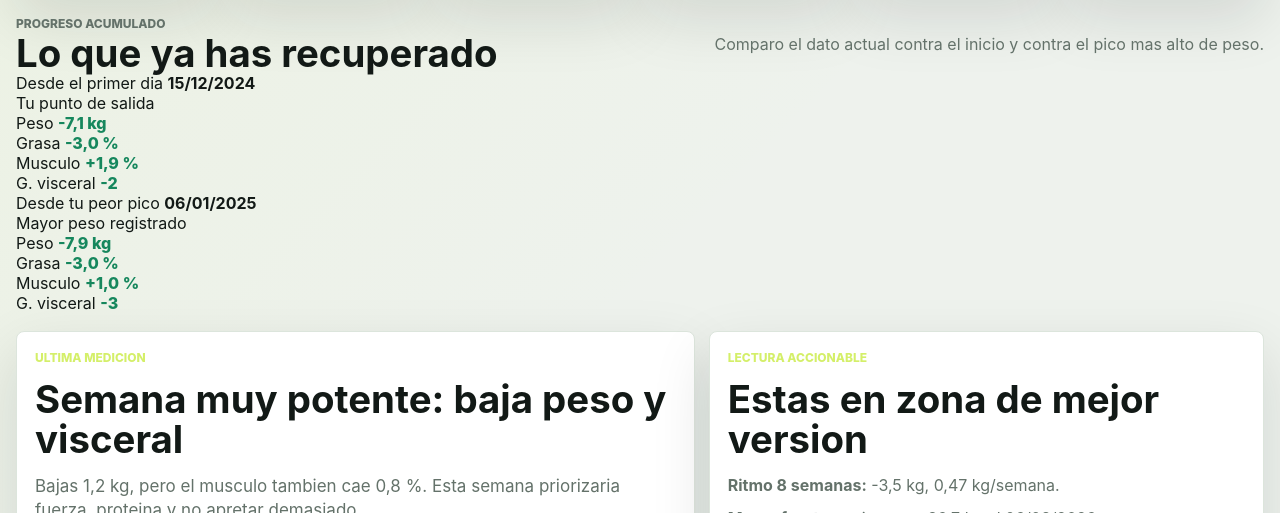
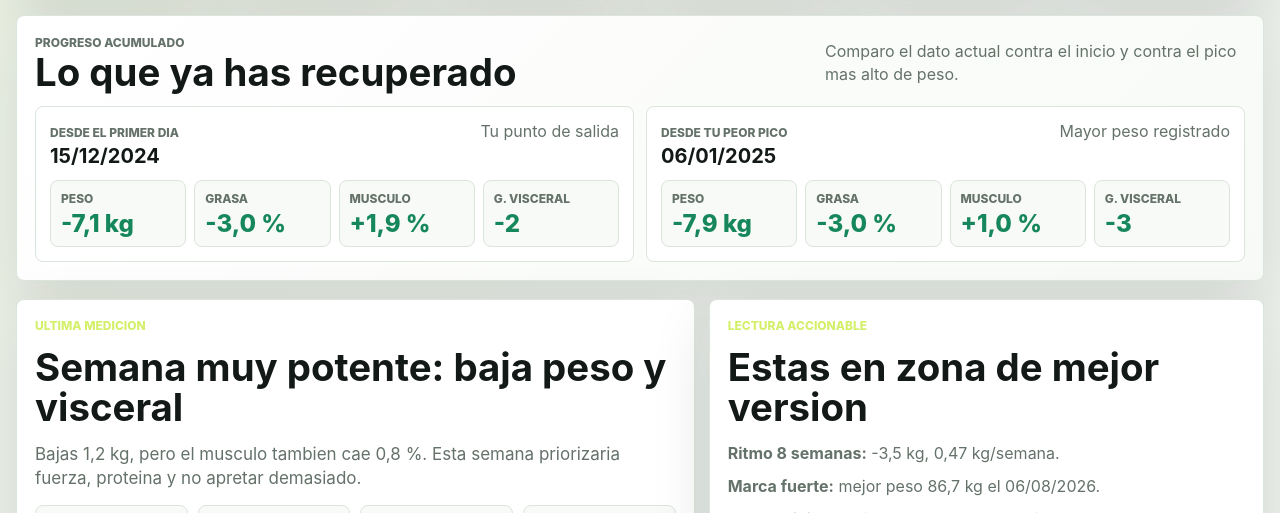
Before and after one commit to davidrosellfx/deporte, a plain HTML site: page index.html in a window 1280 px wide. Shown: the part 791-1304 px from the top of the page. Drawn offline with Linux system fonts and the light colour scheme.

Commit message:
Update styles.css

```diff
--- a/styles.css
+++ b/styles.css
@@ -276,6 +276,85 @@ body[data-theme="dark"] .hero-panel {
 
 .metric-card strong {
   font-size: 31px;
+  line-height: 1;
+  white-space: nowrap;
+}
+
+.progress-panel {
+  border: 1px solid var(--line);
+  border-radius: 8px;
+  background: linear-gradient(135deg, var(--panel), var(--panel-soft));
+  box-shadow: var(--shadow);
+  padding: 18px;
+  display: grid;
+  gap: 14px;
+}
+
+.progress-panel > .section-head > p {
+  max-width: 420px;
+  color: var(--muted);
+  line-height: 1.45;
+}
+
+.progress-columns {
+  display: grid;
+  grid-template-columns: repeat(2, minmax(0, 1fr));
+  gap: 12px;
+}
+
+.progress-card {
+  border: 1px solid var(--line);
+  border-radius: 8px;
+  background: var(--panel);
+  padding: 14px;
+  display: grid;
+  gap: 12px;
+}
+
+.progress-card-head {
+  display: flex;
+  justify-content: space-between;
+  gap: 12px;
+  align-items: start;
+}
+
+.progress-card-head span,
+.progress-kpis span {
+  color: var(--muted);
+  font-size: 12px;
+  font-weight: 850;
+  text-transform: uppercase;
+}
+
+.progress-card-head strong {
+  display: block;
+  margin-top: 3px;
+  font-size: 20px;
+}
+
+.progress-card-head p {
+  color: var(--muted);
+  text-align: right;
+  line-height: 1.35;
+}
+
+.progress-kpis {
+  display: grid;
+  grid-template-columns: repeat(4, minmax(0, 1fr));
+  gap: 8px;
+}
+
+.progress-kpis div {
+  border: 1px solid var(--line);
+  border-radius: 8px;
+  background: var(--panel-soft);
+  padding: 10px;
+  display: grid;
+  gap: 6px;
+}
+
+.progress-kpis strong {
+  font-size: 24px;
   line-height: 1;
   white-space: nowrap;
 }
@@ -624,6 +703,7 @@ th {
 @media (max-width: 1080px) {
   .hero,
   .summary-grid,
+  .progress-columns,
   .focus-grid,
   .context-board,
   .charts,
@@ -660,6 +740,8 @@ th {
   }
 
   .summary-grid,
+  .progress-columns,
+  .progress-kpis,
   .delta-grid,
   .context-strip,
   .context-mini-grid,
```
